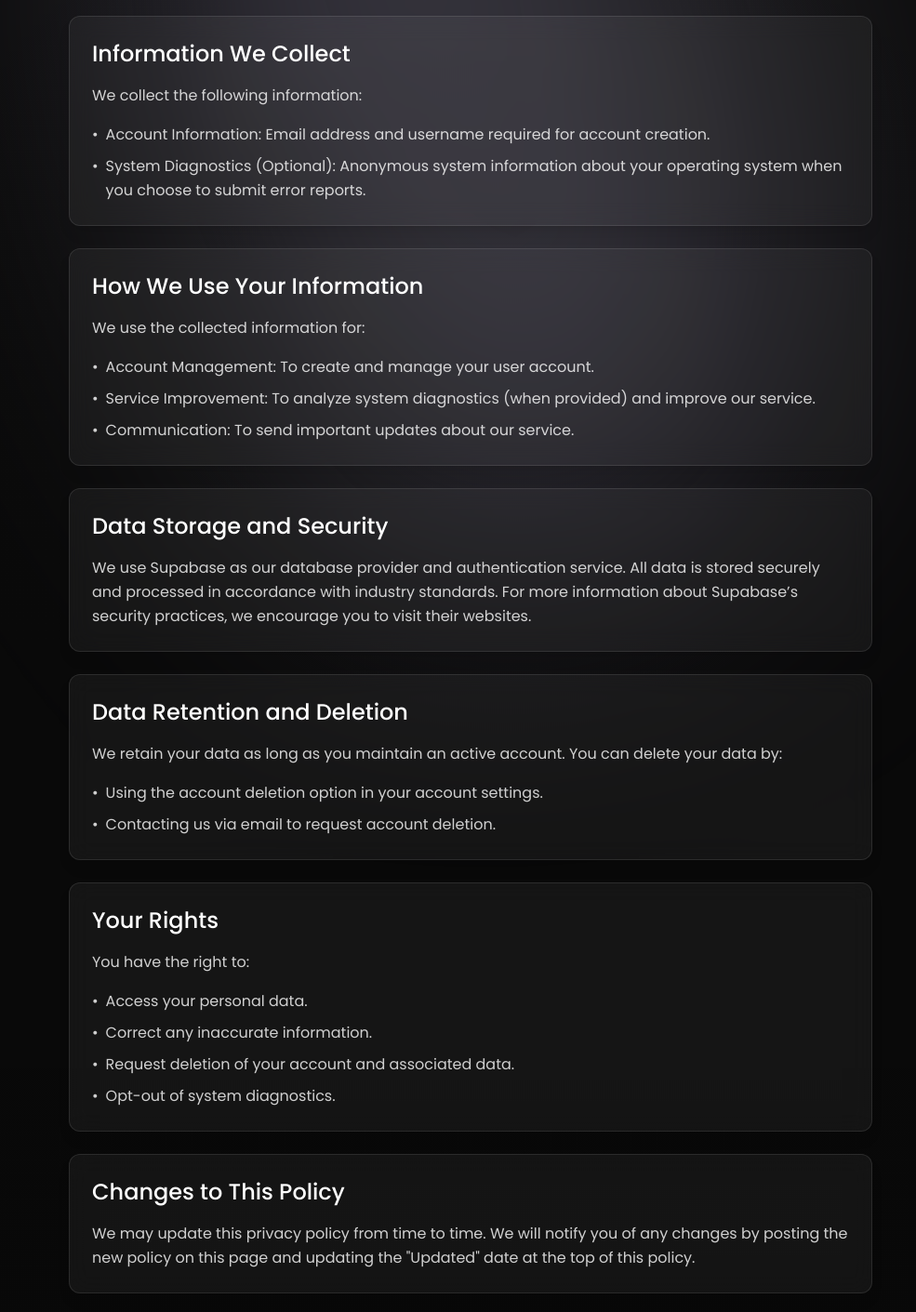
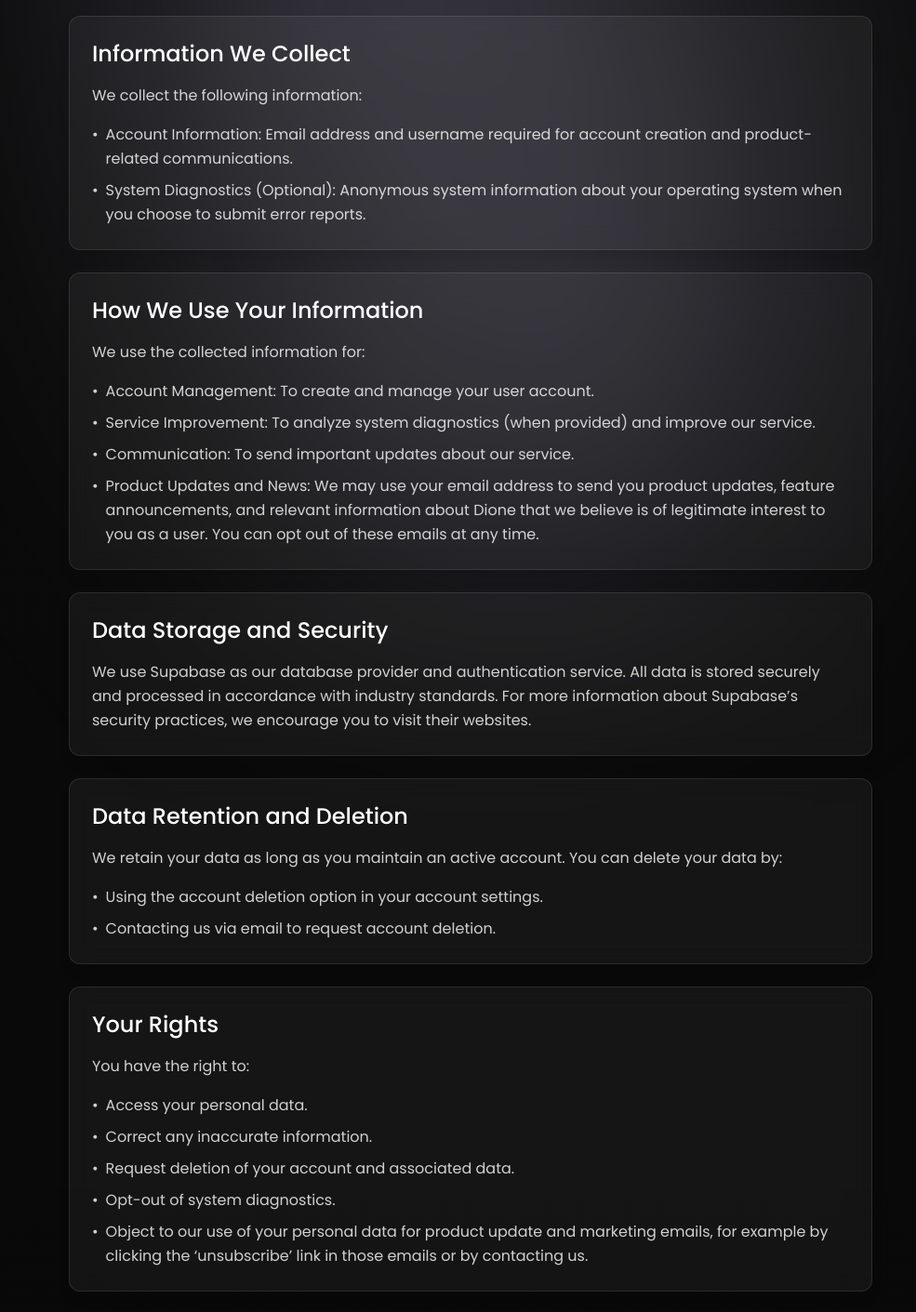
Before and after one commit to dioneapp/getdione.app, a Next.js app in the folder apps/web/: page /legal/privacy-policy in a window 1280 px wide. Shown: the part 300-1711 px from the top of the page at 93% size, without its empty margins (134-1119 px from the left). Built offline with nearby package versions, Linux system fonts and the light colour scheme; no server answers.

Commit message:
Update our Privacy Policy
Added information about product updates and user opt-out options in the privacy policy.

```diff
--- a/apps/web/src/app/legal/privacy-policy/page.tsx
+++ b/apps/web/src/app/legal/privacy-policy/page.tsx
@@ -11,7 +11,7 @@ export default function PrivacyPage() {
 						<span className="text-white/80 mr-2">•</span>
 						<span>
 							Account Information: Email address and username required for
-							account creation.
+							account creation and product-related communications.
 						</span>
 					</li>
 					<li className="flex items-start">
@@ -44,6 +44,12 @@ export default function PrivacyPage() {
 						<span className="text-white/80 mr-2">•</span>
 						<span>
 							Communication: To send important updates about our service.
+						</span>
+					</li>
+					<li className="flex items-start">
+						<span className="text-white/80 mr-2">•</span>
+						<span>
+							Product Updates and News: We may use your email address to send you product updates, feature announcements, and relevant information about Dione that we believe is of legitimate interest to you as a user. You can opt out of these emails at any time.
 						</span>
 					</li>
 				</ul>
@@ -96,6 +102,10 @@ export default function PrivacyPage() {
 						<span className="text-white/80 mr-2">•</span>
 						<span>Opt-out of system diagnostics.</span>
 					</li>
+					<li className="flex items-start">
+						<span className="text-white/80 mr-2">•</span>
+						<span>Object to our use of your personal data for product update and marketing emails, for example by clicking the ‘unsubscribe’ link in those emails or by contacting us.</span>
+					</li>
 				</ul>
 			</LegalCard>
 
```
